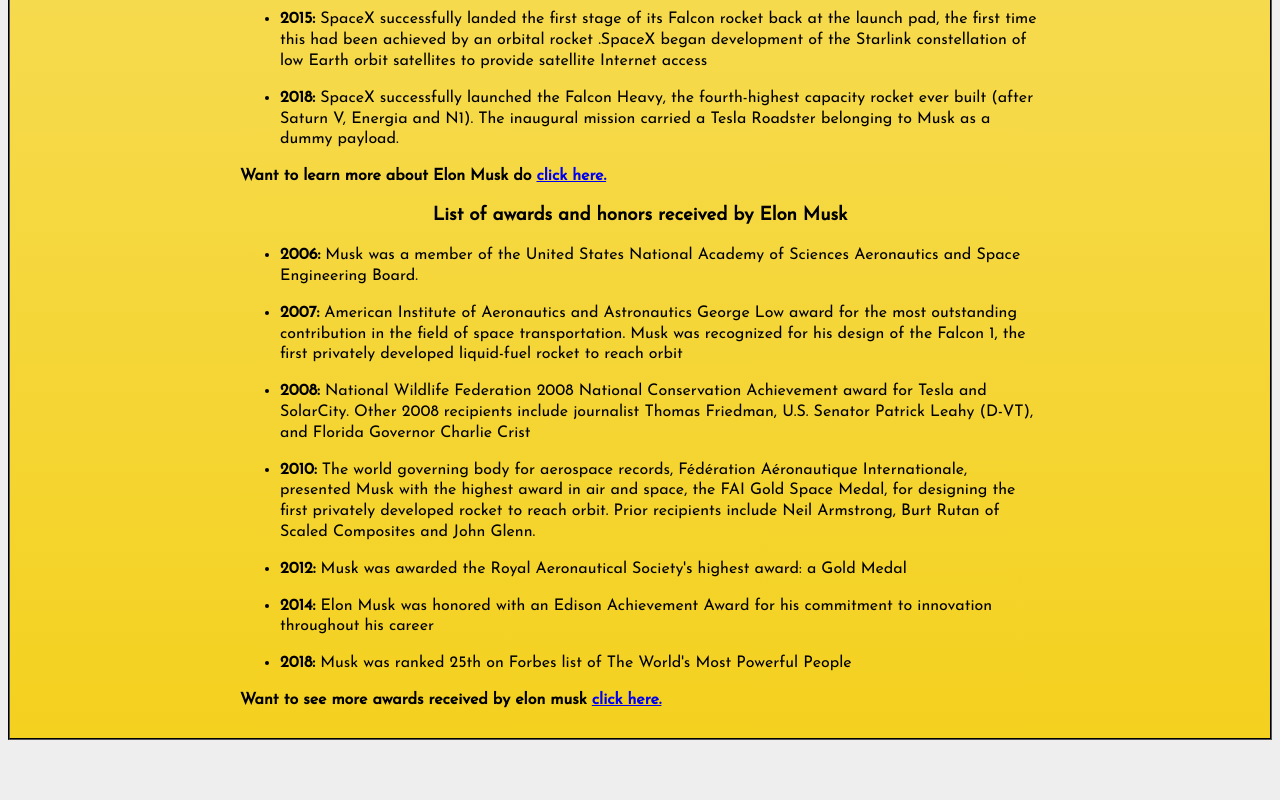
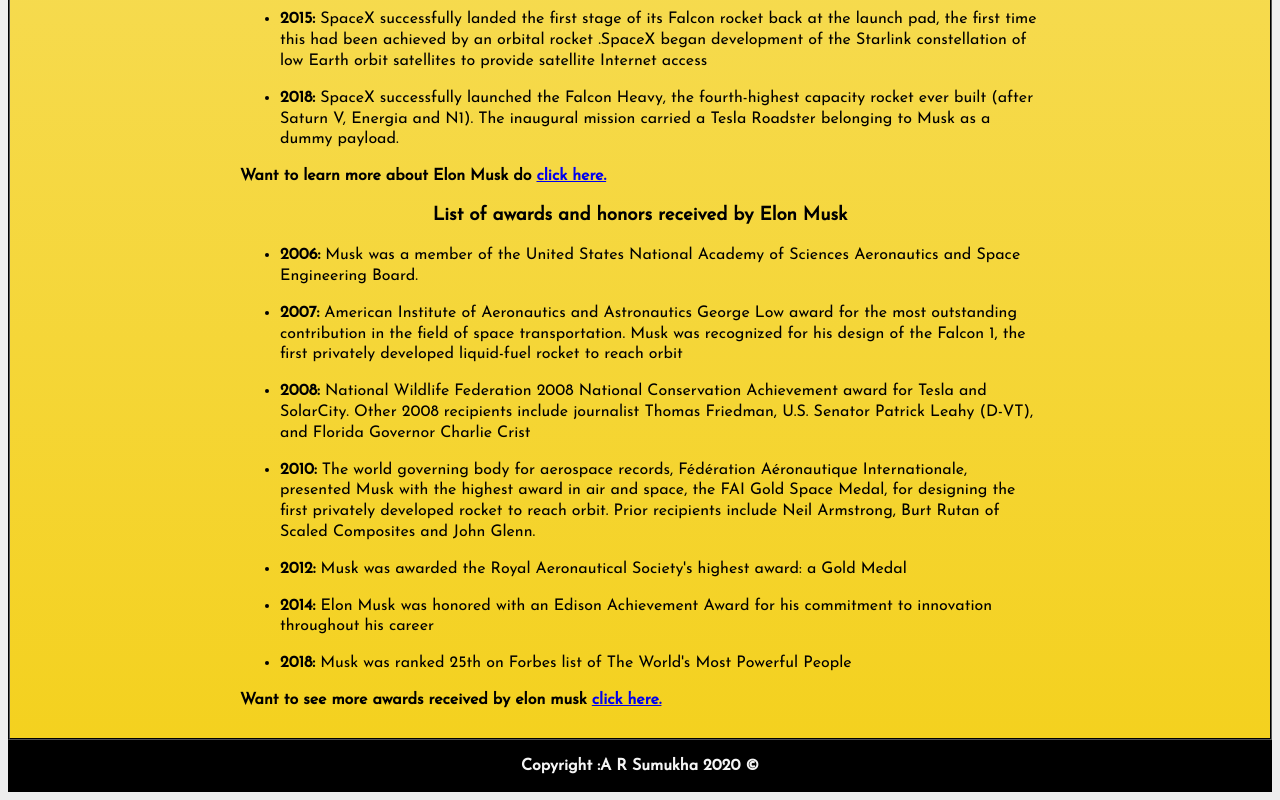
Before and after one commit to arsumukha/fcc, a plain HTML site: page index.html in a window 1280 px wide. Shown: the part 1704-2504 px from the top of the page. Before the commit the page ends 2452 px from the top, so only its background shows below. Drawn offline with Linux system fonts and the light colour scheme.

Commit message:
final on the 1st

```diff
--- a/index.html
+++ b/index.html
@@ -2,6 +2,7 @@
 <html>
     <head>
         <meta charset="UTF-8">
+        <meta name="viewport" content="width=device-width,initial-scale=1.0">
         <link rel="stylesheet" href="style.css">
         <link href="https://fonts.googleapis.com/css2?family=Josefin+Sans&display=swap" rel="stylesheet">
     </head>
@@ -97,6 +98,6 @@
         </main>
     </body>
     <footer>
-
+        <p style="text-align: center;"><strong>Copyright :A R Sumukha 2020 &copy; </strong></p>
     </footer>
 </html>
--- a/style.css
+++ b/style.css
@@ -58,3 +58,9 @@ p{
 a:hover{
     color:red;
 }
+footer{
+    padding: 2px;
+    color:whitesmoke;
+    background-color: #000000;
+    font-family: "Josefin Sans";
+}
```
